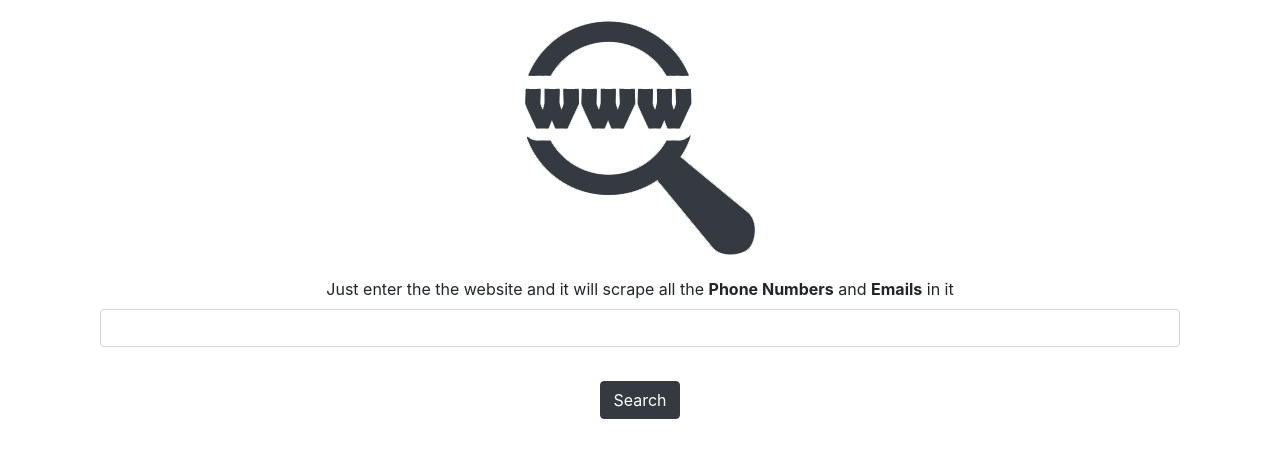
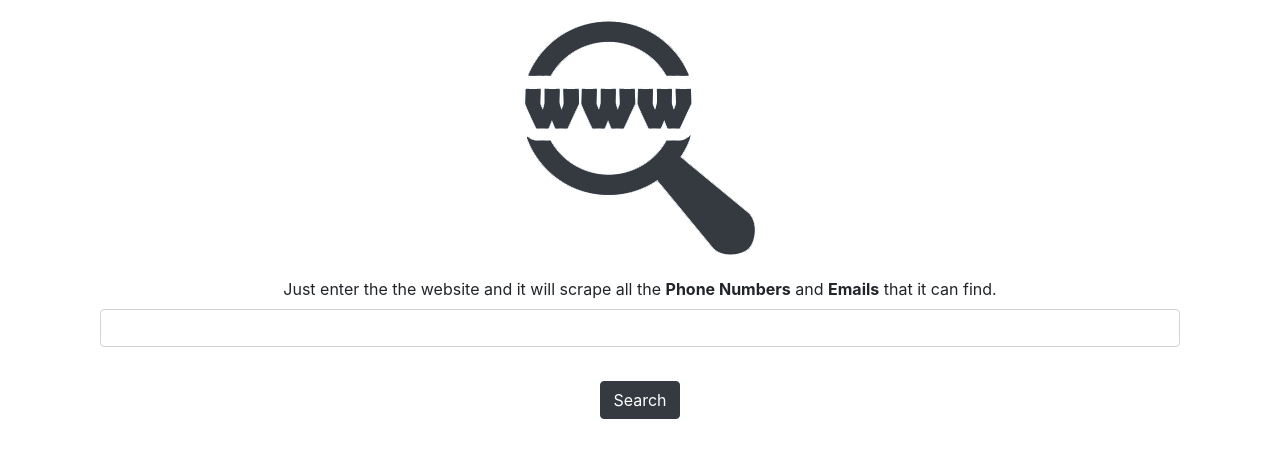
Before and after one commit to RTBlanco/email_number_search, a Flask app: page / in a window 1280 px wide. Shown: the part 161-619 px from the top of the page. Run offline with Flask 2, Linux system fonts and the light colour scheme; some libraries are stand-ins or nearby versions.

Commit message:
fixed wording

```diff
--- a/Searcher/templates/home.html
+++ b/Searcher/templates/home.html
@@ -7,7 +7,7 @@
                 <img src="{{ url_for('static', filename='LOGO.png') }}" alt="logo image">
                 <div class="col">
                     <form class="form-group" action="/home" method="POST">
-                        <label for="">Just enter the the website and it will scrape all the <strong>Phone Numbers</strong> and <strong>Emails</strong> in it </label>
+                        <label for="">Just enter the the website and it will scrape all the <strong>Phone Numbers</strong> and <strong>Emails</strong> that it can find. </label>
                         <br>
                         <input class="form-control" type="url" name="url" required>
                         <br>
```
